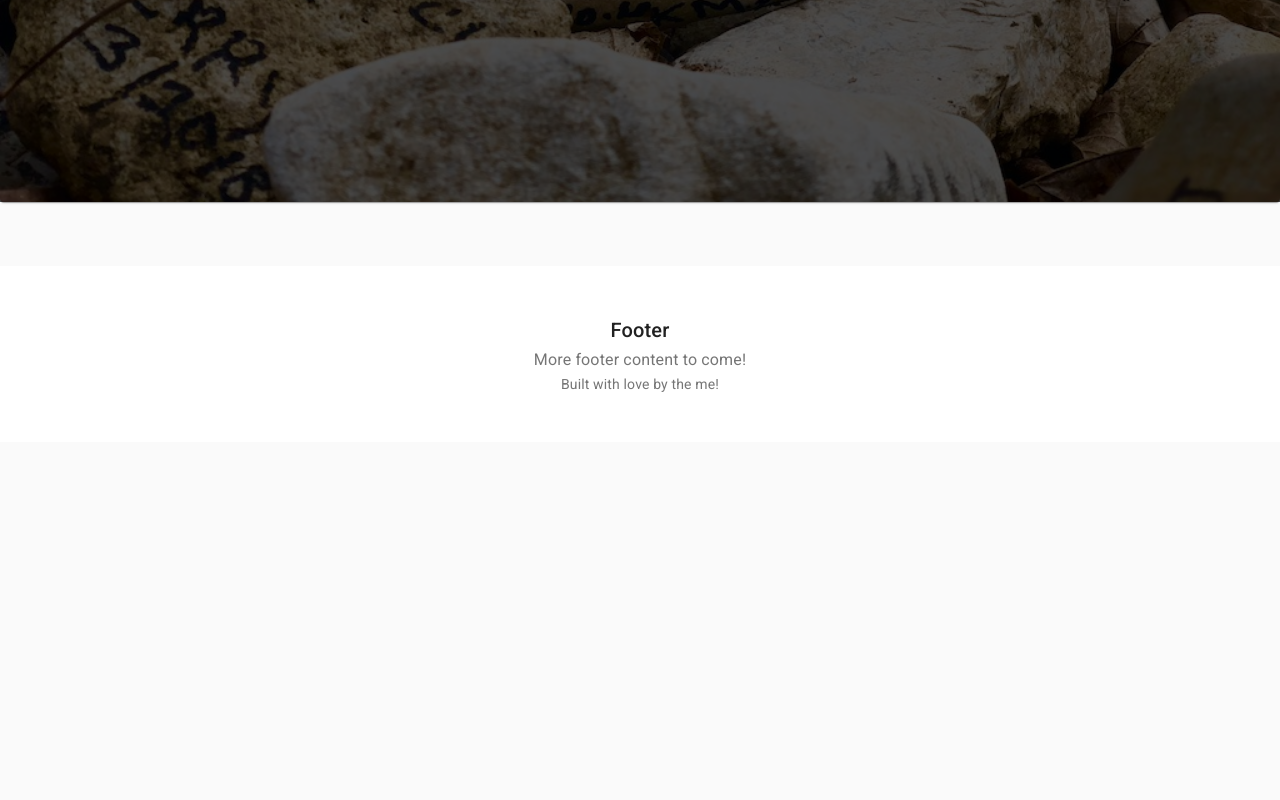
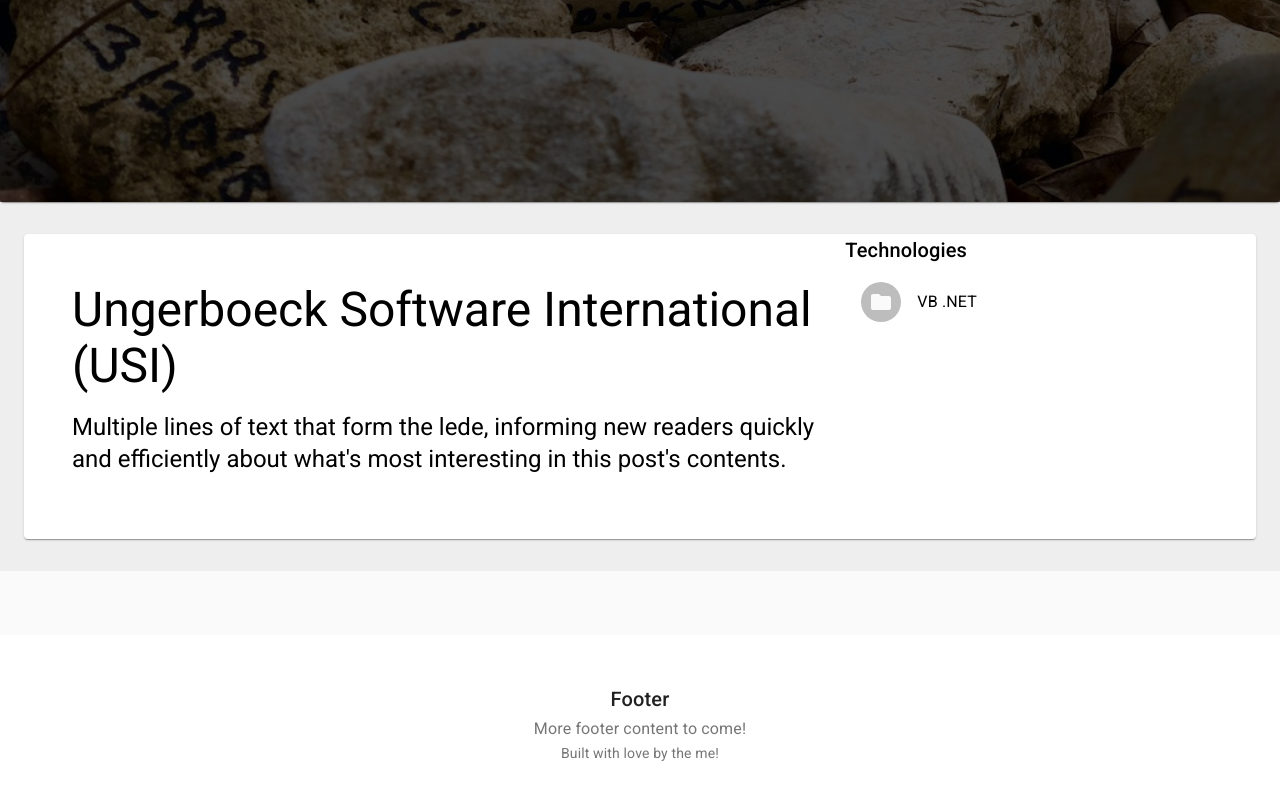
Before and after one commit to jiangdev/darreljiang-webapp, a React (Create React App) app: page / in a window 1280 px wide. Shown: the part 598-1398 px from the top of the page. Before the commit the page ends 1040 px from the top, so only its background shows below. Built offline with nearby package versions, Linux system fonts and the light colour scheme.

Commit message:
Added mockup of the exp card

```diff
--- a/src/Components/App.js
+++ b/src/Components/App.js
@@ -1,7 +1,6 @@
 import {
   Route, BrowserRouter as Router, Switch,
 } from 'react-router-dom'
-import Blog from './Blog'
 import Home from './Home'
 import Navbar from './Navbar'
 import React from 'react'
@@ -12,7 +11,6 @@
       <Navbar />
       <Switch>
         <Route component={Home} exact path='/' />
-        <Route component={Blog} path='/blog' />
       </Switch>
     </Router>
   )
--- a/src/Components/Blog.js
+++ /dev/null
@@ -1,15 +0,0 @@
-import React from 'react'
-
-function Blog() {
-  return (
-    <div>
-      <div className='ui vertical stripe segment'>
-        <div className='ui text container'>
-          <h3 className='ui header'>Hello World</h3>
-        </div>
-      </div>
-    </div>
-  )
-}
-
-export default Blog
--- /dev/null
+++ b/src/Components/ExpCard.js
@@ -0,0 +1,89 @@
+import { makeStyles } from '@material-ui/core/styles'
+import Avatar from '@material-ui/core/Avatar'
+import Container from '@material-ui/core/Container'
+import FolderIcon from '@material-ui/icons/Folder'
+import Grid from '@material-ui/core/Grid'
+import List from '@material-ui/core/List'
+import ListItem from '@material-ui/core/ListItem'
+import ListItemAvatar from '@material-ui/core/ListItemAvatar'
+import ListItemText from '@material-ui/core/ListItemText'
+import Paper from '@material-ui/core/Paper'
+import React from 'react'
+import Typography from '@material-ui/core/Typography'
+const useStyles = makeStyles(theme => ({
+  mainFeaturedPost: {
+    position: 'relative',
+    color: theme.palette.common.black,
+    backgroundSize: 'cover',
+    backgroundRepeat: 'no-repeat',
+    backgroundPosition: 'center',
+  },
+  mainFeaturedPostContent: { position: 'relative',
+    padding: theme.spacing(3),
+    [theme.breakpoints.up('md')]: {
+      padding: theme.spacing(6),
+      paddingRight: 0,
+    }},
+  container: {
+    paddingTop: '32px',
+    paddingBottom: '32px',
+    backgroundColor: theme.palette.grey[200],
+  },
+}))
+
+
+const ExpCard = () => {
+  const classes = useStyles()
+
+  return (
+    <React.Fragment>
+      <Container className={classes.container} maxWidth='false'>
+        <Paper className={classes.mainFeaturedPost}>
+          <Grid container>
+            <Grid item md={8}>
+              <div className={classes.mainFeaturedPostContent}>
+                <Typography color='inherit' component='h1' gutterBottom variant='h3'>
+                    Ungerboeck Software International (USI)
+                </Typography>
+                <Typography color='inherit' paragraph variant='h5'>
+                    Multiple lines of text that form the lede, informing new readers quickly and
+                    efficiently about what&apos;s most interesting in this post&apos;s contents.
+                </Typography>
+              </div>
+            </Grid>
+            {/* <Grid item md={4}>
+              <div className={classes.mainFeaturedPostContent}>
+                <Typography color='inherit' component='h1' gutterBottom variant='h3'>
+                    Ungerboeck Software International (USI)
+                </Typography>
+                <Typography color='inherit' paragraph variant='h5'>
+                    Multiple lines of text that form the lede, informing new readers quickly and
+                    efficiently about what&apos;s most interesting in this post&apos;s contents.
+                </Typography>
+              </div>
+            </Grid> */}
+            <Grid item md={4}>
+              <Typography className={classes.title} variant='h6'>
+                Technologies
+              </Typography>
+              <div className={classes.demo}>
+                <List>
+                  <ListItem>
+                    <ListItemAvatar>
+                      <Avatar>
+                        <FolderIcon />
+                      </Avatar>
+                    </ListItemAvatar>
+                    <ListItemText primary='VB .NET' />
+                  </ListItem>
+                </List>
+              </div>
+            </Grid>
+          </Grid>
+        </Paper>
+      </Container>
+    </React.Fragment>
+  )
+}
+
+export default ExpCard
--- a/src/Components/Home.js
+++ b/src/Components/Home.js
@@ -1,6 +1,7 @@
 import { makeStyles } from '@material-ui/core/styles'
 import Container from '@material-ui/core/Container'
 import CssBaseline from '@material-ui/core/CssBaseline'
+import ExpCard from './ExpCard'
 import Grid from '@material-ui/core/Grid'
 import Paper from '@material-ui/core/Paper'
 import React from 'react'
@@ -34,7 +35,6 @@
     position: 'relative',
     backgroundColor: theme.palette.grey[800],
     color: theme.palette.common.white,
-    marginBottom: theme.spacing(4),
     backgroundImage: `url(${adventureImage})`,
     backgroundSize: 'cover',
     backgroundRepeat: 'no-repeat',
@@ -71,7 +71,7 @@
   return typeof window.orientation !== 'undefined' || navigator.userAgent.indexOf('IEMobile') !== -1
 }
 
-export default function Home() {
+const Home = () => {
   const classes = useStyles()
 
   return (
@@ -100,6 +100,7 @@
           </Grid>
         </Grid>
       </Paper>
+      <ExpCard />
       <footer className={classes.footer}>
         <Container maxWidth='lg'>
           <Typography align='center' variant='h6'>
@@ -114,3 +115,5 @@
     </React.Fragment>
   )
 }
+
+export default Home
```
Also changed, not shown: 1 other file (tests, documents, lock files or other folders).
